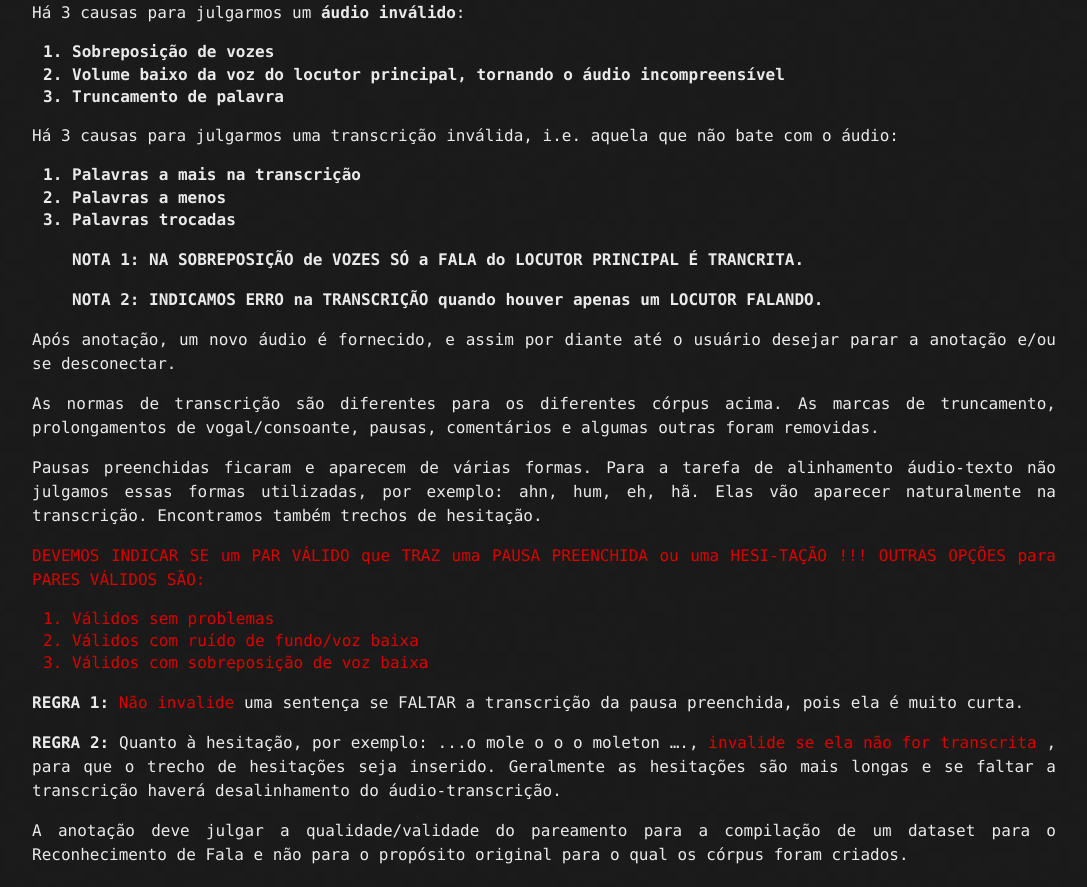
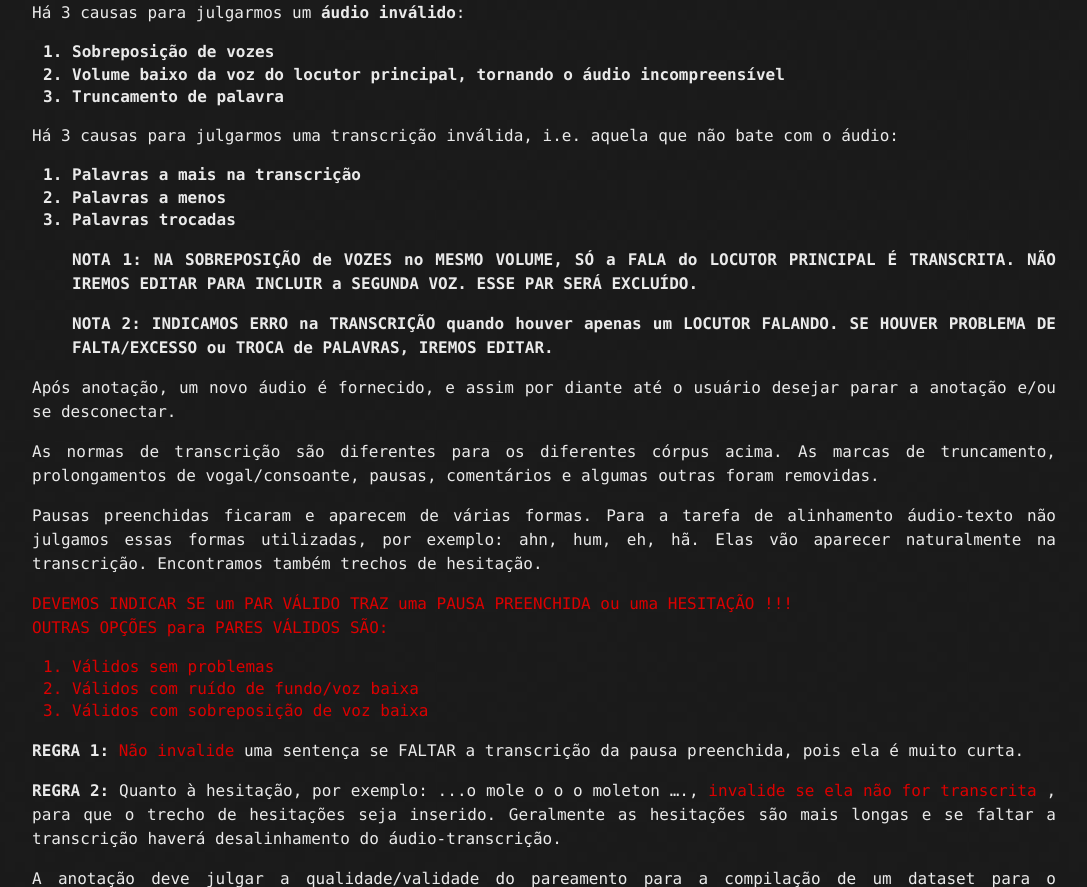
Before and after one commit to danpeixoto/BrazSpeechData, a Flask app: page /tutorial in a window 1280 px wide. Shown: the part 623-1510 px from the top of the page, without its empty margins (96-1183 px from the left). Run offline with Flask 2, Linux system fonts and the light colour scheme; some libraries are stand-ins or nearby versions.

Commit message:
Alterado o tutorial conforme o pedido da sandra

```diff
--- a/webui/templates/tutorial.html
+++ b/webui/templates/tutorial.html
@@ -198,8 +198,8 @@
 
 			</li>
 
-			<p class="obs"><strong>NOTA 1: NA SOBREPOSIÇÃO de VOZES SÓ a FALA do LOCUTOR PRINCIPAL É TRANCRITA.</strong></p>
-			<p class="obs"><strong>NOTA 2: INDICAMOS ERRO na TRANSCRIÇÃO quando houver apenas um LOCUTOR FALANDO.</strong></p>
+			<p class="obs"><strong>NOTA 1: NA SOBREPOSIÇÃO de VOZES no MESMO VOLUME, SÓ a FALA do LOCUTOR PRINCIPAL É TRANSCRITA. NÃO IREMOS EDITAR PARA INCLUIR a SEGUNDA VOZ. ESSE PAR SERÁ EXCLUÍDO. </strong></p>
+			<p class="obs"><strong>NOTA 2: INDICAMOS ERRO na TRANSCRIÇÃO quando houver apenas um LOCUTOR FALANDO. SE HOUVER PROBLEMA DE FALTA/EXCESSO ou TROCA de PALAVRAS, IREMOS EDITAR.</strong></p>
 		</ol>
 
 
@@ -226,7 +226,7 @@
 		</p>
 
 		<p class="presteAtencao">
-			DEVEMOS INDICAR SE um PAR VÁLIDO que TRAZ uma PAUSA PREENCHIDA ou uma HESI-TAÇÃO !!!
+			DEVEMOS INDICAR SE um PAR VÁLIDO TRAZ uma PAUSA PREENCHIDA ou uma HESITAÇÃO !!!<br/>
 			OUTRAS OPÇÕES para PARES VÁLIDOS SÃO:
 		</p>
 		<ol class="presteAtencao">
```
